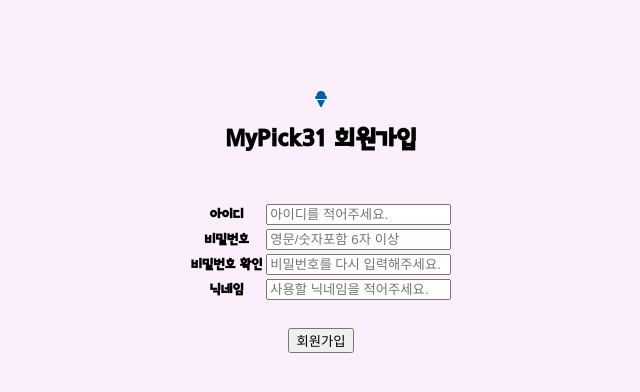
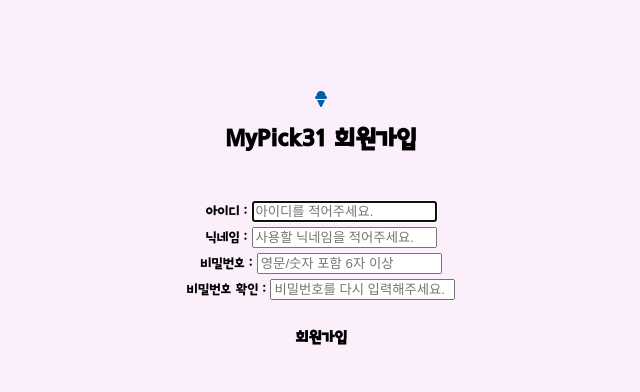
Before and after one commit to JiHoon-JK/MyPick-31, a Flask app: page /register in a window 1280 px wide. Shown: the part 147-539 px from the top of the page, without its empty margins (319-959 px from the left). Run offline with Flask 2, Linux system fonts and the light colour scheme; some libraries are stand-ins or nearby versions.

Commit message:
20.10.02 회원가입 구현중
- config.py 추가
- register.html 회원가입 진행중
- register form 수정

```diff
--- a/app.py
+++ b/app.py
@@ -1,28 +1,55 @@
-from flask import Flask, render_template, session, url_for
+from flask import Flask, render_template, session, url_for, request, jsonify
+from sqlalchemy import create_engine, text
+import hashlib
 
 app = Flask(__name__)
+app.config.from_pyfile('config.py')
+
+database = create_engine(app.config['DB_URL'], encoding='utf-8')
+app.database = database
+print('test')
+print(app.database)
 
 SECRET_KEY = 'apple'
 
+# 라우팅 함수
 @app.route('/')
-def home():
+def home_page():
     return render_template('index.html')
 
 @app.route('/detail')
-def detail():
+def detail_page():
     return render_template('detail.html')
 
 @app.route('/register')
-def register():
+def register_page():
     return render_template('register.html')
 
 @app.route('/login')
-def login():
+def login_page():
     return render_template('login.html')
 
 @app.route('/about')
-def about():
+def about_page():
     return render_template('about.html')
+
+# 회원가입
+@app.route('/customer', methods=['POST'])
+def register():
+    email = request.form['email']
+    pwd = request.form['pwd']
+    nickname = request.form['nickname']
+
+    pw_hash = hashlib.sha256(pwd.encode('utf-8')).hexdigest()
+
+    print(email,pwd,nickname,pw_hash)
+
+    user = request.json
+    app.database.execute(text("""INSERT INTO users(email,nickname,password) VALUES(:email,nickname,pwd)"""),user).lastrowid
+
+    return "", 200
+
+
 
 
 if __name__ == '__main__':
--- a/static/css/register_style.css
+++ b/static/css/register_style.css
@@ -104,6 +104,10 @@ body a {
 
 }
 
+.form-label-group{
+    margin-bottom: 5px;
+}
+
 .register_form{
     font-size: 13px;
     margin: 50px auto 0 auto;
@@ -113,10 +117,16 @@ body a {
     margin: 50px auto 0 auto;
 }
 
+.button-group{
+    margin-top: 30px;
+}
+
 .register_button{
-    margin: 25px;
     text-align: center;
+    font-size:15px;
 }
+
+
 
 
 /*웹 페이지 크기 작아질 때 변경되는 css by_Juni*/
--- a/static/js/main.js
+++ b/static/js/main.js
@@ -23,6 +23,73 @@ function like_animation(){
 	$('.like-button').toggleClass('is-active');
 	alert('좋아요 기능은 회원가입을 해야 사용할 수 있습니다.')
 };
+
+
+//회원가입
+function register(){
+    console.log('들어갔나?')
+    email = $('#new_inputEmail').val()
+    nickname = $('#new_inputNickname').val()
+    pw1 = $('#new_inputPassword1').val()
+    pw2 = $('#new_inputPassword2').val()
+
+    if(email==""){
+        alert('이메일을 입력하세요');
+        $('#new_inputEmail').focus();
+        return;
+    }
+
+    let regEmail = /^[0-9a-zA-Z]([-_.]?[0-9a-zA-Z])*@[0-9a-zA-Z]([-_.]?[0-9a-zA-Z])*.[a-zA-Z]{2,3}$/i;
+    if((regEmail.test($('#new_inputEmail').val())==false)){
+        $('#new_inputEmail').val("이메일형식이 틀렸습니다.").css('color','red');
+        $('#new_inputEmail').focus();
+        return;
+    }
+
+    if(nickname==""){
+        alert('닉네임을 입력하세요');
+        $('#new_inputNickname').focus();
+        return;
+    }
+
+    if(pw1==""){
+        alert('비밀번호를 입력하세요');
+        $('#new_inputPassword1').focus();
+        return;
+    }
+
+    if($('#new_inputPassword1').val().length < 5){
+        alert('비밀번호는 다섯자리 이상으로 입력해주세요');
+        $('#new_inputPassword1').focus();
+        return;
+    }
+
+    if(pw1 != pw2){
+        alert('비밀번호가 일치하지 않습니다.');
+    }
+    else{
+        $.ajax({
+            type: "POST",
+            url : "/customer",
+            data : {email:$('#new_inputEmail').val(),nickname:$('#new_inputNickname').val(), pwd:$('#new_inputPassword1').val()},
+            success : function(response){
+                if(response['result'] == 'success'){
+                    alert('회원가입이 완료되었습니다.');
+                    go_login_page();
+                }else if(response['result'] == 'fail1'){
+                    alert('이메일이 이미 존재합니다.');
+                }else if(response['result'] == 'fail2'){
+                    alert('닉네임이 이미 존재합니다.')
+                }
+            }
+        })
+    }
+
+}
+
+function go_login_page() {
+    location.href = "/login"
+}
 
 function check_spoon() {
 
--- a/templates/register.html
+++ b/templates/register.html
@@ -26,11 +26,11 @@
 		</div>
 
 		<ul class="navbar_menu">
-            <li><a href="/">HOME</a></li>
-            <li><a href="/register">회원가입</a></li>
-            <li><a href="/login">로그인</a></li>
-            <li><a href="/about">About MyPick31</a></li>
-        </ul>
+			<li><a href="/">HOME</a></li>
+			<li><a href="/register">회원가입</a></li>
+			<li><a href="/login">로그인</a></li>
+			<li><a href="/about">About MyPick31</a></li>
+		</ul>
 
 		<ul class="navbar_icons">
 			<li><a href="https://twitter.com/BaskinrobbinsKR?ref_src=twsrc%5Egoogle%7Ctwcamp%5Eserp%7Ctwgr%5Eauthor"><i class="fab fa-twitter"></i></a></li>
@@ -48,30 +48,28 @@
 		<div class="logo">
 			<i class="fas fa-ice-cream"></i>
 		</div>
-		<h2>MyPick31 회원가입</h2>
-		<form name="register_form" class="register_form" method="post">
-			<table class="register_table">
-				<tr>
-					<th>아이디</th>
-					<td>
-						<input type="text" name="cursor:pointer" placeholder="아이디를 적어주세요.">
-					</td>
-				</tr>
-				<tr>
-					<th>비밀번호</th>
-					<td><input type="password" name="mbpw" placeholder="영문/숫자포함 6자 이상"></td>
-				</tr>
-				<tr>
-					<th>비밀번호 확인</th>
-					<td><input type="password" name="mbpw_re" placeholder="비밀번호를 다시 입력해주세요."></td>
-				</tr>
-				<tr>
-					<th>닉네임</th>
-					<td><input type="text" name="nickname" placeholder="사용할 닉네임을 적어주세요."></td>
-				</tr>
-			</table>
-			<input type="submit" class="register_button" value="회원가입">
-		</form>
+		<h2 class="cover-heading" style="text-align: center">MyPick31 회원가입</h2>
+		<div class="register_form">
+				<div class="form-label-group">
+					<label for="new_inputEmail" id="label_id">아이디 : </label>
+					<input type="email" id="new_inputEmail" class="form-control" placeholder="아이디를 적어주세요." required autofocus>
+				</div>
+				<div class="form-label-group">
+					<label for="new_inputNickname" id="label_nickname">닉네임 : </label>
+					<input type="text" id="new_inputNickname" class="form-control" placeholder="사용할 닉네임을 적어주세요." required>
+				</div>
+				<div class="form-label-group">
+					<label for="new_inputPassword1">비밀번호 : </label>
+					<input type="password" id="new_inputPassword1" class="form-control" placeholder="영문/숫자 포함 6자 이상" required>
+				</div>
+				<div class="form-label-group">
+					<label for="new_inputPassword2">비밀번호 확인 : </label>
+					<input type="password" id="new_inputPassword2" class="form-control" placeholder="비밀번호를 다시 입력해주세요." required>
+				</div>
+				<div class="button-group">
+					<a href="#" role="button" class="register_button" onclick="register()"><b>회원가입</b></a>
+				</div>
+		</div>
 	</div>
 </body>
 </html>
```
Also changed, not shown: config.py (added, +9 -0 lines), 1 other file.
